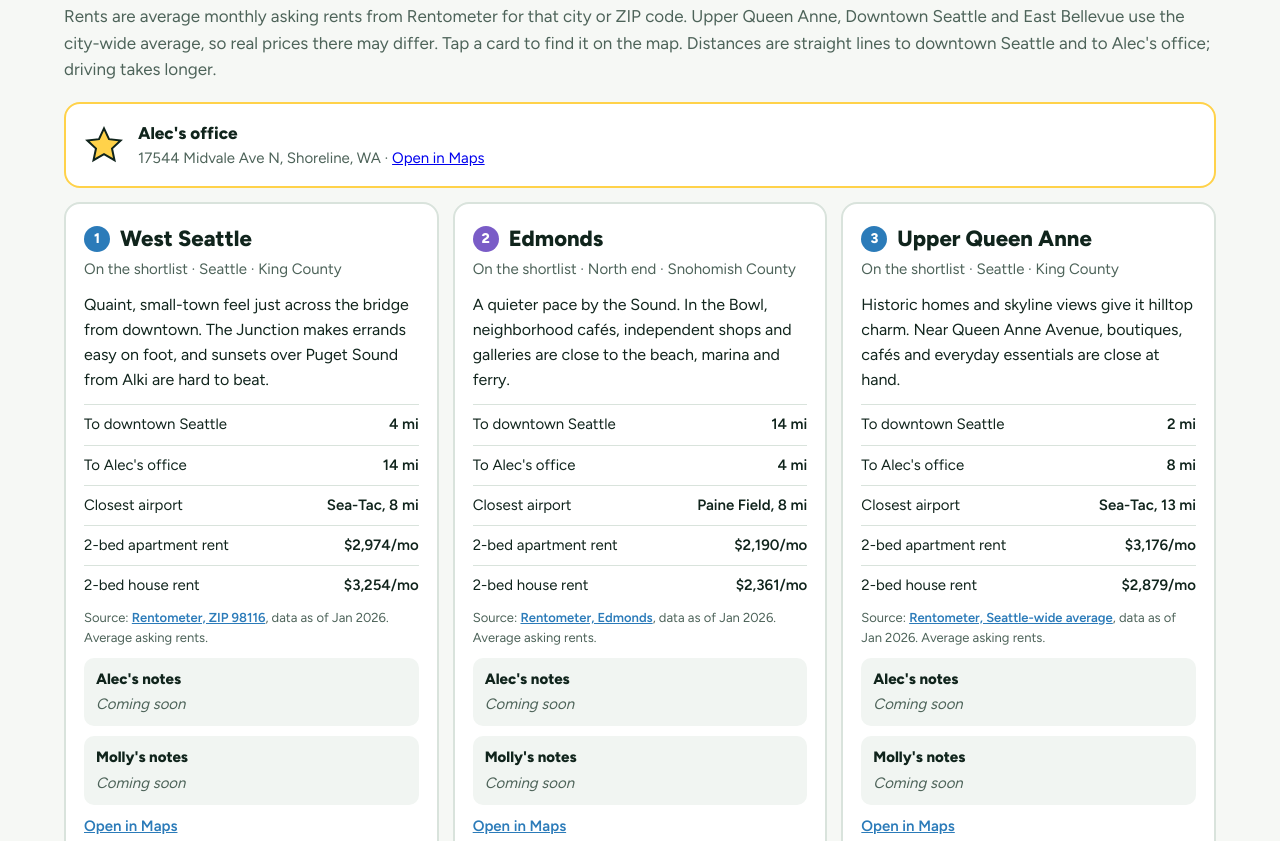
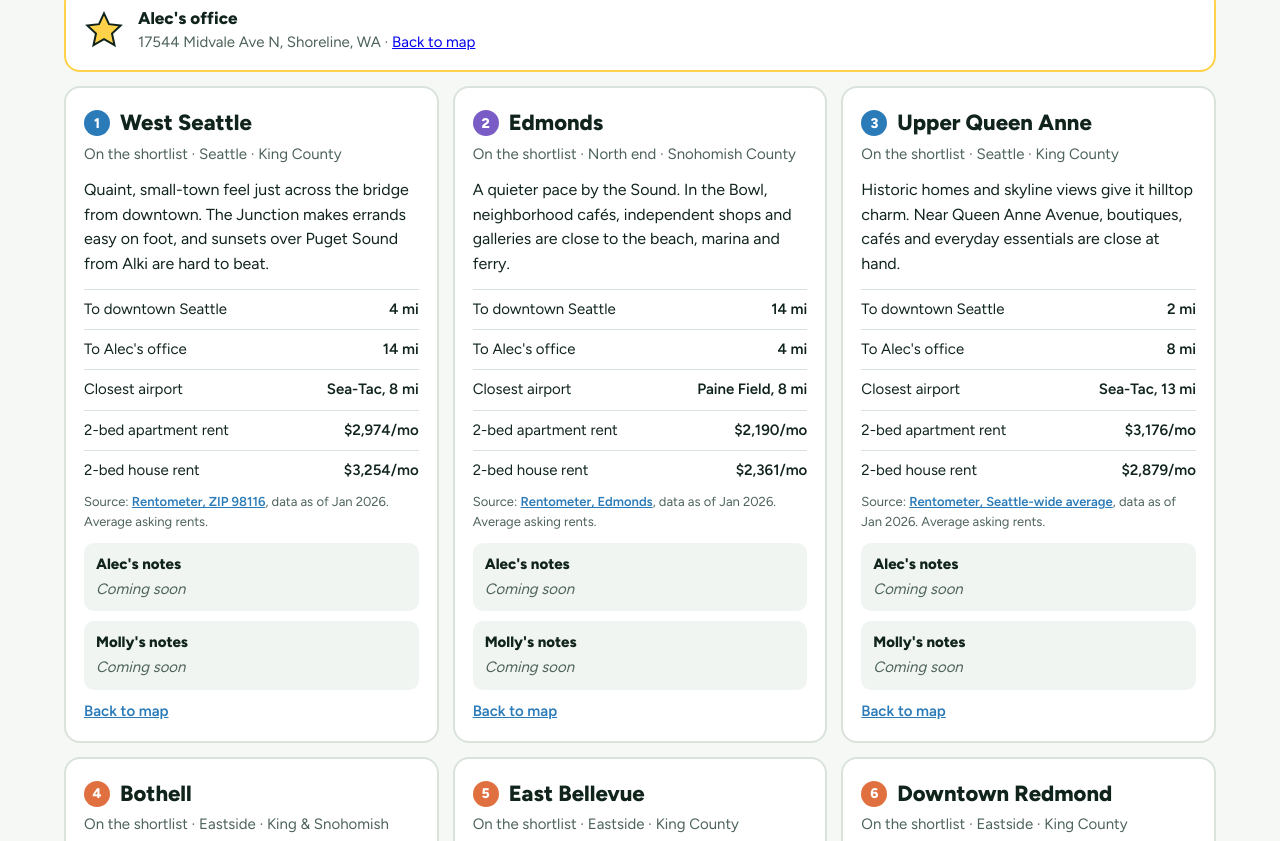
Before and after one commit to adr9986/moms-move, a plain HTML site: page index.html in a window 1280 px wide. Shown: the part 1479-2320 px from the top of the page. Drawn offline with Linux system fonts and the light colour scheme.

Commit message:
Add files via upload

```diff
--- a/index.html
+++ b/index.html
@@ -88,7 +88,6 @@ footer{color:var(--muted);font-size:13px}
 </style></head><body>
 <header class="band top"><div class="wrap">
 <h1>Where should Mom live?</h1>
-<p>Six shortlisted neighborhoods (numbered pins) plus other nearby towns, from Mill Creek down to Sea-Tac. The yellow star is Alec's office in Shoreline, and the blue plane pins are Sea-Tac and Paine Field airports. Scroll around the map, zoom in with the + button, and tap any pin to jump to its card below.</p>
 <div class="tools" id="filters" role="group" aria-label="Show areas">
 <button class="chip" aria-pressed="true" data-g="all">All areas</button>
 <button class="chip" aria-pressed="false" data-g="city"><i style="background:var(--city)"></i>Seattle</button>
@@ -116,7 +115,7 @@ footer{color:var(--muted);font-size:13px}
 <section class="band" style="padding-top:0"><div class="wrap">
 <h2>The areas</h2>
 <p class="sub">Rents are average monthly asking rents from Rentometer for that city or ZIP code. Upper Queen Anne, Downtown Seattle and East Bellevue use the city-wide average, so real prices there may differ. Tap a card to find it on the map. Distances are straight lines to downtown Seattle and to Alec's office; driving takes longer.</p>
-<div class="offcard" id="offcard" tabindex="0"><svg viewBox="0 0 24 24"><path d="M12 2l3 6.5 7 .8-5.2 4.8 1.5 7L12 17.5 5.7 21.1l1.5-7L2 9.3l7-.8z" fill="#ffd24a" stroke="#10241c" stroke-width="1.2"/></svg><div><p><strong>Alec's office</strong></p><p style="color:var(--muted);font-size:15px">17544 Midvale Ave N, Shoreline, WA · <a href="https://maps.apple.com/?q=17544+Midvale+Ave+N,+Shoreline,+WA">Open in Maps</a></p></div></div>
+<div class="offcard" id="offcard" tabindex="0"><svg viewBox="0 0 24 24"><path d="M12 2l3 6.5 7 .8-5.2 4.8 1.5 7L12 17.5 5.7 21.1l1.5-7L2 9.3l7-.8z" fill="#ffd24a" stroke="#10241c" stroke-width="1.2"/></svg><div><p><strong>Alec's office</strong></p><p style="color:var(--muted);font-size:15px">17544 Midvale Ave N, Shoreline, WA · <a class="back" href="#vp">Back to map</a></p></div></div>
 <div class="cards" id="cards"></div>
 <section id="sources" style="margin-top:28px"><h2>Sources</h2><p class="sub">Rent figures are average asking rents for 2-bedroom apartments and 2-bedroom houses, from Rentometer's public rent reports. Each report has its own data date.</p><ol class="srclist" id="srclist"></ol><p class="sub" style="font-size:15px">Neighborhood descriptions: "Finding Home Around Seattle" guide. Distances: straight-line, calculated from map coordinates. Office address location: OpenStreetMap.</p></section>
 <footer><p>Map imagery: Esri, Maxar, Earthstar Geographics. Pin locations are approximate. </p></footer>
@@ -179,7 +178,7 @@ const f=v=>v<1?'under 1 mi':v.toFixed(0)+' mi';
 const AP=[{id:'sea',n:'Sea-Tac Airport (SEA)',lat:47.4502,lng:-122.3088},{id:'pae',n:'Paine Field Airport (PAE)',lat:47.9063,lng:-122.2816}].map(a=>Object.assign(a,px(a.lat,a.lng)));
 cv.insertAdjacentHTML('beforeend',AP.map(a=>`<div class="air" style="left:${a.x}%;top:${a.y}%"><svg viewBox="0 0 24 24"><path d="M21 16v-2l-8-5V3.5a1.5 1.5 0 0 0-3 0V9l-8 5v2l8-2.5V19l-2 1.5V22l3.5-1 3.5 1v-1.5L13 19v-5.5z" fill="#fff"/></svg><b>${a.n}</b></div>`).join(''));
 const near=(a)=>{const s=mi(a.lat,a.lng,AP[0].lat,AP[0].lng),p=mi(a.lat,a.lng,AP[1].lat,AP[1].lng);return s<=p?`Sea-Tac, ${f(s)}`:`Paine Field, ${f(p)}`};
-cards.innerHTML=A.map(a=>{const d=a.id==='seattle'?'—':mi(a.lat,a.lng,47.6062,-122.3321).toFixed(0)+' mi',o=f(mi(a.lat,a.lng,OF.lat,OF.lng));return `<article class="card${a.k?' sl':''}" id="c-${a.id}" data-id="${a.id}" data-g="${a.g}" tabindex="0"><h3><span class="dot num" style="background:${C[a.g]}">${a.k||''}</span>${a.n}</h3><p class="meta">${a.k?'On the shortlist · ':''}${GN[a.g]} · ${a.c}</p>${a.d?`<p class="desc">${a.d}</p>`:''}<div class="row"><span>To downtown Seattle</span><span>${d}</span></div><div class="row"><span>To Alec's office</span><span>${o}</span></div><div class="row"><span>Closest airport</span><span>${near(a)}</span></div><div class="row"><span>2-bed apartment rent</span><span>${usd(RENT[a.id].apt)}</span></div><div class="row"><span>2-bed house rent</span><span>${usd(RENT[a.id].house)}</span></div><p class="src">Source: <a href="https://www.rentometer.com/average-rent-in/${RENT[a.id].u}">Rentometer, ${RENT[a.id].b}</a>, data as of ${RENT[a.id].as}. Average asking rents.</p><div class="nt"><h4>Alec's notes</h4>${note(N[a.id]?.alec)}</div><div class="nt"><h4>Molly's notes</h4>${note(N[a.id]?.molly)}</div><p style="margin:10px 0 0;font-size:15px"><a href="https://maps.apple.com/?q=${encodeURIComponent(a.n+', WA')}">Open in Maps</a></p></article>`}).join('');
+cards.innerHTML=A.map(a=>{const d=a.id==='seattle'?'—':mi(a.lat,a.lng,47.6062,-122.3321).toFixed(0)+' mi',o=f(mi(a.lat,a.lng,OF.lat,OF.lng));return `<article class="card${a.k?' sl':''}" id="c-${a.id}" data-id="${a.id}" data-g="${a.g}" tabindex="0"><h3><span class="dot num" style="background:${C[a.g]}">${a.k||''}</span>${a.n}</h3><p class="meta">${a.k?'On the shortlist · ':''}${GN[a.g]} · ${a.c}</p>${a.d?`<p class="desc">${a.d}</p>`:''}<div class="row"><span>To downtown Seattle</span><span>${d}</span></div><div class="row"><span>To Alec's office</span><span>${o}</span></div><div class="row"><span>Closest airport</span><span>${near(a)}</span></div><div class="row"><span>2-bed apartment rent</span><span>${usd(RENT[a.id].apt)}</span></div><div class="row"><span>2-bed house rent</span><span>${usd(RENT[a.id].house)}</span></div><p class="src">Source: <a href="https://www.rentometer.com/average-rent-in/${RENT[a.id].u}">Rentometer, ${RENT[a.id].b}</a>, data as of ${RENT[a.id].as}. Average asking rents.</p><div class="nt"><h4>Alec's notes</h4>${note(N[a.id]?.alec)}</div><div class="nt"><h4>Molly's notes</h4>${note(N[a.id]?.molly)}</div><p style="margin:10px 0 0;font-size:15px"><a class="back" href="#vp" data-id="${a.id}">Back to map</a></p></article>`}).join('');
 let z=1;const Z=[1,1.6,2.4,3.4];
 function setZ(nz,cx,cy){const w0=cv.offsetWidth,fx=(vp.scrollLeft+(cx??vp.clientWidth/2))/w0,fy=(vp.scrollTop+(cy??vp.clientHeight/2))/cv.offsetHeight;z=Math.max(0,Math.min(Z.length-1,nz));cv.style.transition='none';cv.style.width=Z[z]*100+'%';cv.classList.toggle('z',z>0);vp.scrollLeft=fx*cv.offsetWidth-(cx??vp.clientWidth/2);vp.scrollTop=fy*cv.offsetHeight-(cy??vp.clientHeight/2)}
 document.getElementById('zin').onclick=()=>setZ(z+1);
@@ -187,10 +186,10 @@ document.getElementById('zout').onclick=()=>setZ(z-1);
 function select(id,from){document.querySelectorAll('.pin.on,.card.on').forEach(e=>e.classList.remove('on'));const p=document.getElementById('p-'+id),c=document.getElementById('c-'+id);p.classList.add('on');c.classList.add('on');
 if(from==='pin'){c.scrollIntoView({behavior:'smooth',block:'center'})}else{if(z<1)setZ(1);const a=A.find(v=>v.id===id);vp.scrollTo({left:a.x/100*cv.offsetWidth-vp.clientWidth/2,top:a.y/100*cv.offsetHeight-vp.clientHeight/2,behavior:'smooth'});vp.scrollIntoView({behavior:'smooth',block:'center'})}}
 function goOffice(){document.querySelectorAll('.pin.on,.card.on').forEach(e=>e.classList.remove('on'));vp.scrollTo({left:OF.x/100*cv.offsetWidth-vp.clientWidth/2,top:OF.y/100*cv.offsetHeight-vp.clientHeight/2,behavior:'smooth'});vp.scrollIntoView({behavior:'smooth',block:'center'})}
-document.getElementById('offcard').addEventListener('click',e=>{if(!e.target.closest('a'))goOffice()});
+document.getElementById('offcard').addEventListener('click',e=>{const bk=e.target.closest('a.back');if(bk)e.preventDefault();if(bk||!e.target.closest('a'))goOffice()});
 document.getElementById('p-office').addEventListener('click',()=>document.getElementById('offcard').scrollIntoView({behavior:'smooth',block:'center'}));
 cv.addEventListener('click',e=>{const p=e.target.closest('.pin');if(p)select(p.dataset.id,'pin')});
-cards.addEventListener('click',e=>{if(e.target.closest('a'))return;const c=e.target.closest('.card');if(c)select(c.dataset.id,'card')});
+cards.addEventListener('click',e=>{const bk=e.target.closest('a.back');if(bk){e.preventDefault();select(bk.dataset.id,'card');return}if(e.target.closest('a'))return;const c=e.target.closest('.card');if(c)select(c.dataset.id,'card')});
 cards.addEventListener('keydown',e=>{if(e.key==='Enter'){const c=e.target.closest('.card');if(c)select(c.dataset.id,'card')}});
 /* drag to pan with a mouse */
 let drag=null;vp.addEventListener('mousedown',e=>{if(e.target.closest('.pin'))return;drag={x:e.clientX,y:e.clientY,l:vp.scrollLeft,t:vp.scrollTop};vp.style.cursor='grabbing';e.preventDefault()});
```
